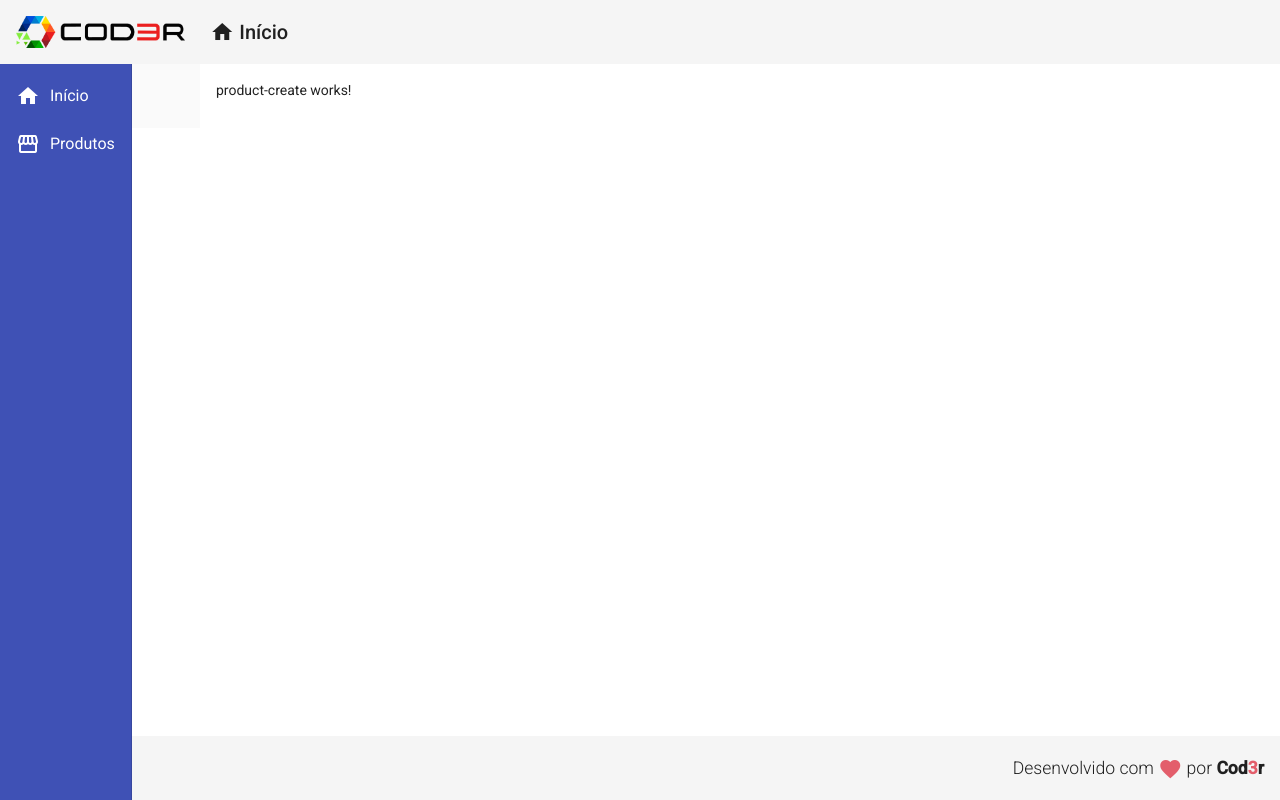
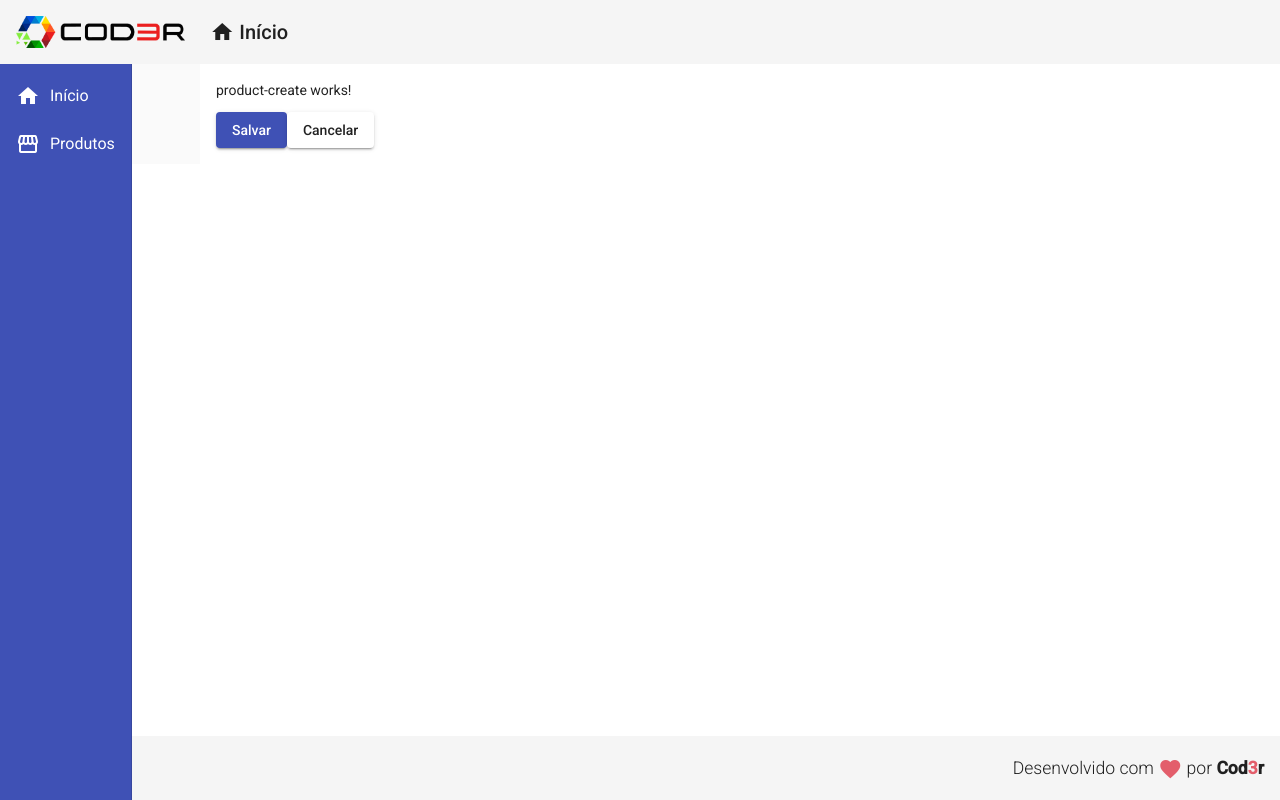
Before and after one commit to fabioMacieira16/CursoCod3erAngular9Essencial, an Angular app in the folder crud/frontend/: page /products/create in a window 1280 px wide. Built offline with nearby package versions, Linux system fonts and the light colour scheme.

Commit message:
feature: create service end import snackBar for p.

```diff
--- a/crud/frontend/src/app/app.module.ts
+++ b/crud/frontend/src/app/app.module.ts
@@ -17,6 +17,7 @@
 import { MatSidenavModule } from '@angular/material/sidenav'
 import { MatListModule } from '@angular/material/list';
 import { MatButtonModule } from '@angular/material/button';
+import { MatSnackBarModule } from '@angular/material/snack-bar';
 
 @NgModule({
   declarations: [
@@ -36,7 +37,8 @@
     MatSidenavModule,
     MatListModule,
     MatCardModule,
-    MatButtonModule
+    MatButtonModule,
+    MatSnackBarModule
   ],
   providers: [],
   bootstrap: [AppComponent]
--- a/crud/frontend/src/app/components/product/product-create/product-create.component.html
+++ b/crud/frontend/src/app/components/product/product-create/product-create.component.html
@@ -1 +1,9 @@
-<p>product-create works!</p>
+<p >product-create works!</p>
+
+<button mat-raised-button (click)="createProduct()" color="primary" class="btnProduct">
+    Salvar
+</button>
+
+<button mat-raised-button (click)="cancel()" class="btnProduct">
+    Cancelar
+</button>
--- a/crud/frontend/src/app/components/product/product-create/product-create.component.ts
+++ b/crud/frontend/src/app/components/product/product-create/product-create.component.ts
@@ -1,4 +1,6 @@
+import { ProductService } from './../product.service';
 import { Component, OnInit } from '@angular/core';
+import { Router } from '@angular/router';
 
 @Component({
   selector: 'app-product-create',
@@ -7,9 +9,18 @@
 })
 export class ProductCreateComponent implements OnInit {
 
-  constructor() { }
+  constructor(private productService: ProductService,
+              private router: Router) { }
 
-  ngOnInit(): void {
+  ngOnInit(): void { }
+
+  createProduct(): void {
+    this.productService.showMenssage('Operação realizada com sucesso');
+  }
+
+
+  cancel(): void {
+    this.router.navigate(['/products'])
   }
 
 }
--- /dev/null
+++ b/crud/frontend/src/app/components/product/product.service.ts
@@ -0,0 +1,19 @@
+import { Injectable } from '@angular/core';
+import { MatSnackBar } from '@angular/material/snack-bar';
+
+@Injectable({
+  providedIn: 'root'
+})
+export class ProductService {
+
+  constructor( private snackBar: MatSnackBar) { }
+
+  showMenssage(msg: string) : void {
+    this.snackBar.open(msg, 'x', {
+      duration: 3000,
+      horizontalPosition: 'right',
+      verticalPosition: 'top'
+    })
+  }
+
+}
```
Also changed, not shown: crud/frontend/src/app/components/product/product.model.ts (renamed from crud/frontend/src/app/components/product/product-create/product.model.ts).
